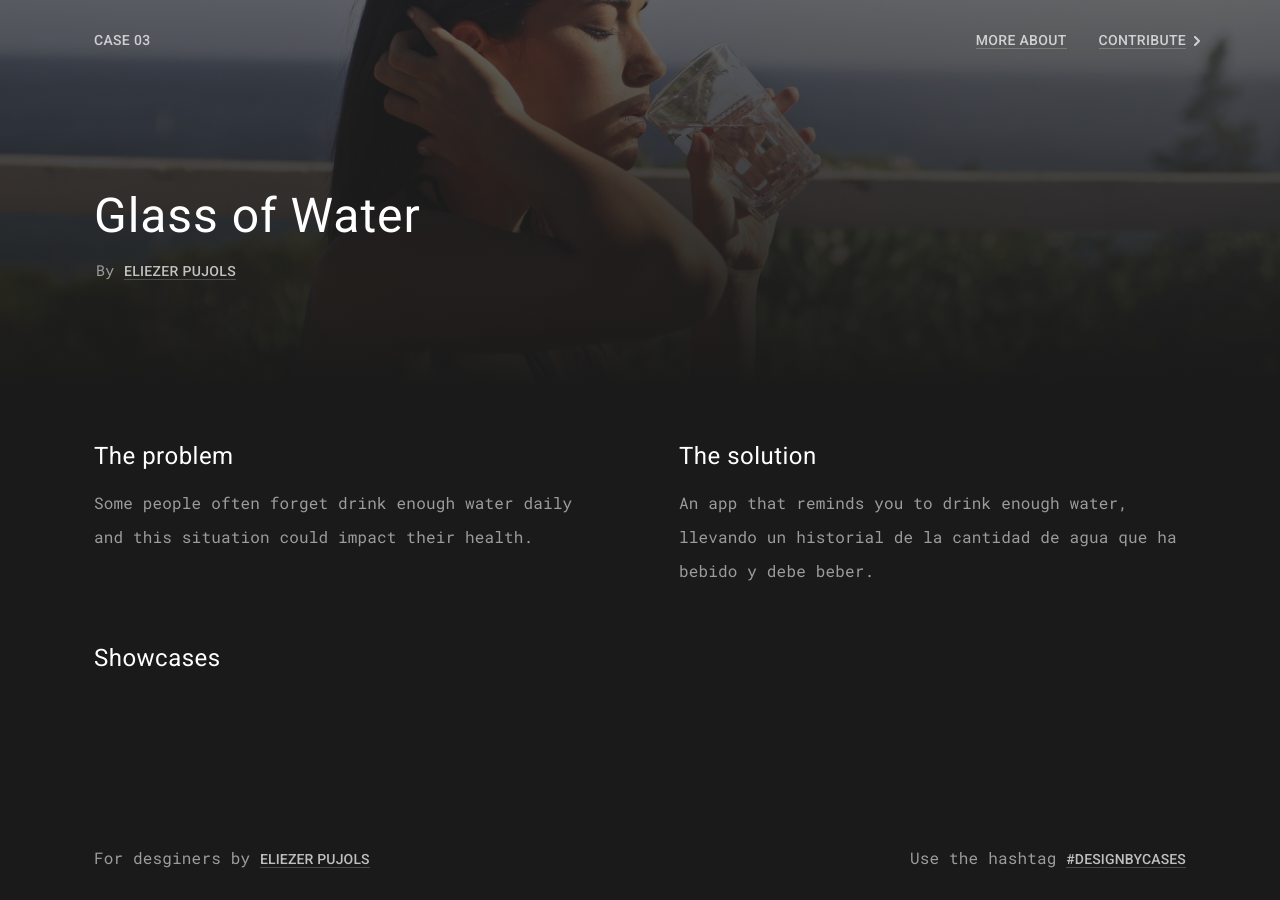
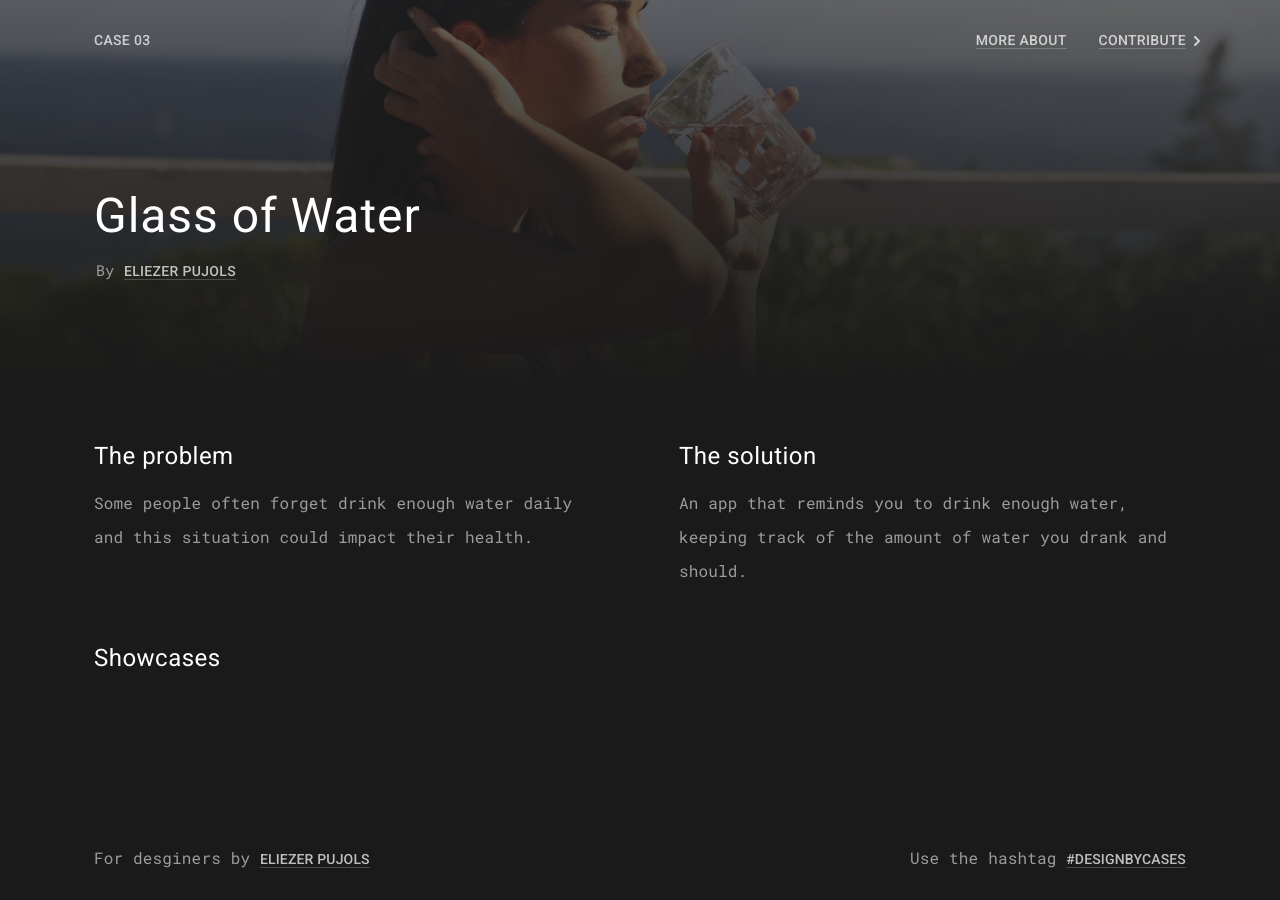
Before and after one commit to eliezerpujols/design-cases, a Jekyll site: the page built from _posts/2018-05-05-design-cases--case-03.md, in a window 1280 px wide. Built offline with Jekyll 4.4.1, drawn with Linux system fonts in a browser that asks for light colours.

Commit message:
Updated '_posts/2018-05-05-design-cases--case-03.md' via CloudCannon

```diff
--- a/_posts/2018-05-05-design-cases--case-03.md
+++ b/_posts/2018-05-05-design-cases--case-03.md
@@ -10,6 +10,6 @@ case_problem: >-
   Some people often forget drink enough water daily and this situation could
   impact their health.
 case_solution: >-
-  An app that reminds you to drink enough water, llevando un historial de la
-  cantidad de agua que ha bebido y debe beber.
+  An app that reminds you to drink enough water, keeping track of the amount of
+  water you drank and should.
 ---
```
